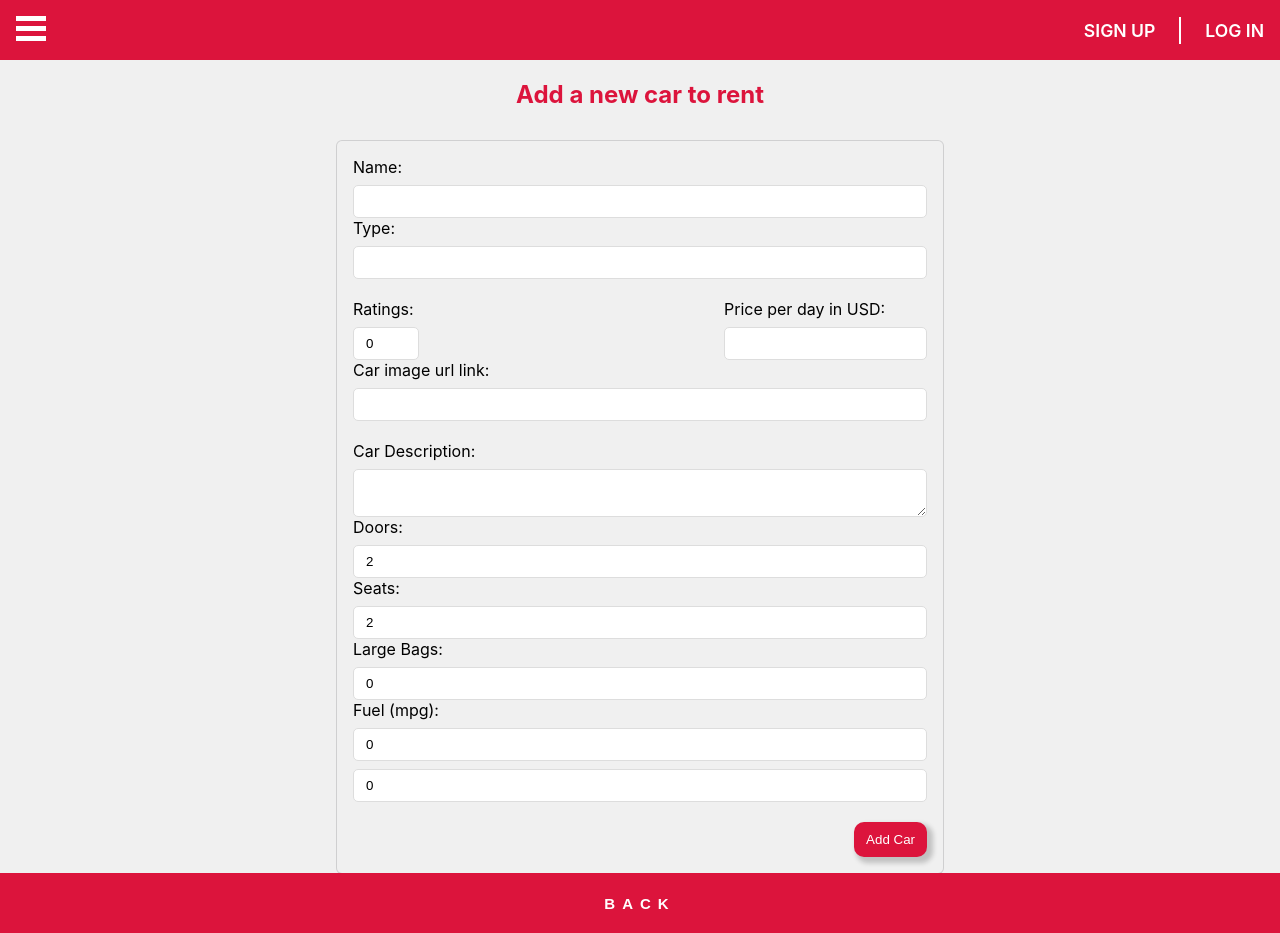
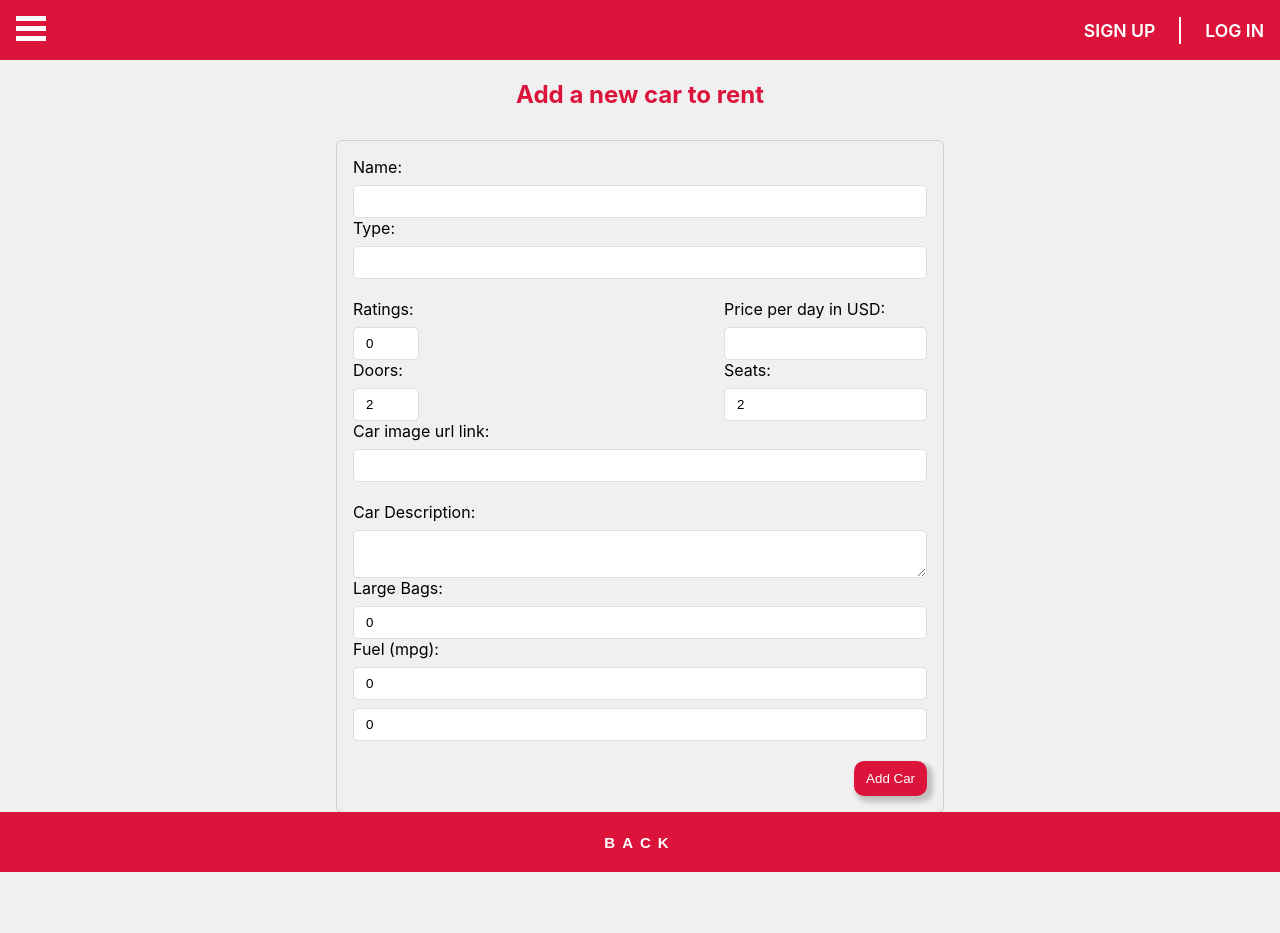
Before and after one commit to code-owl-flock/car-rental-frontend, a React (Create React App) app: page /add_car in a window 1280 px wide. After the commit the page ends 872 px from the top, so only its background shows below. Built offline with nearby package versions, Linux system fonts and the light colour scheme.

Commit message:
add third wrapper in addCar.js

```diff
--- a/src/components/addCar.js
+++ b/src/components/addCar.js
@@ -149,6 +149,31 @@ const AddCar = () => {
                 />
               </label>
             </div>
+            <div className="third_wrapper">
+              <label htmlFor="door">
+                Doors:
+                <input
+                  id="door"
+                  type="number"
+                  name="door"
+                  min={2}
+                  max={4}
+                  value={carDetails.door}
+                  onChange={handleChange}
+                />
+              </label>
+              <label htmlFor="seat">
+                Seats:
+                <input
+                  id="seat"
+                  type="number"
+                  name="seat"
+                  min={2}
+                  value={carDetails.seat}
+                  onChange={handleChange}
+                />
+              </label>
+            </div>
             <label htmlFor="carPhoto">
               Car image url link:
               <input
@@ -160,7 +185,6 @@ const AddCar = () => {
                 required
               />
             </label>
-
             <br />
             <label htmlFor="carDetails">
               Car Description:
@@ -170,31 +194,6 @@ const AddCar = () => {
                 value={carDetails.description}
                 onChange={handleChange}
                 required
-              />
-            </label>
-            <label htmlFor="rating">
-              Doors:
-              <input
-                id="door"
-                className="door"
-                type="number"
-                name="door"
-                min={2}
-                max={4}
-                value={carDetails.door}
-                onChange={handleChange}
-              />
-            </label>
-            <label htmlFor="rating">
-              Seats:
-              <input
-                id="seat"
-                className="seat"
-                type="number"
-                name="seat"
-                min={2}
-                value={carDetails.seat}
-                onChange={handleChange}
               />
             </label>
             <label htmlFor="rating">
--- a/src/styles/addCar.css
+++ b/src/styles/addCar.css
@@ -34,6 +34,11 @@
 }
 
 .second_wrapper {
+  display: flex;
+  justify-content: space-between;
+}
+
+.third_wrapper {
   display: flex;
   justify-content: space-between;
 }
```
